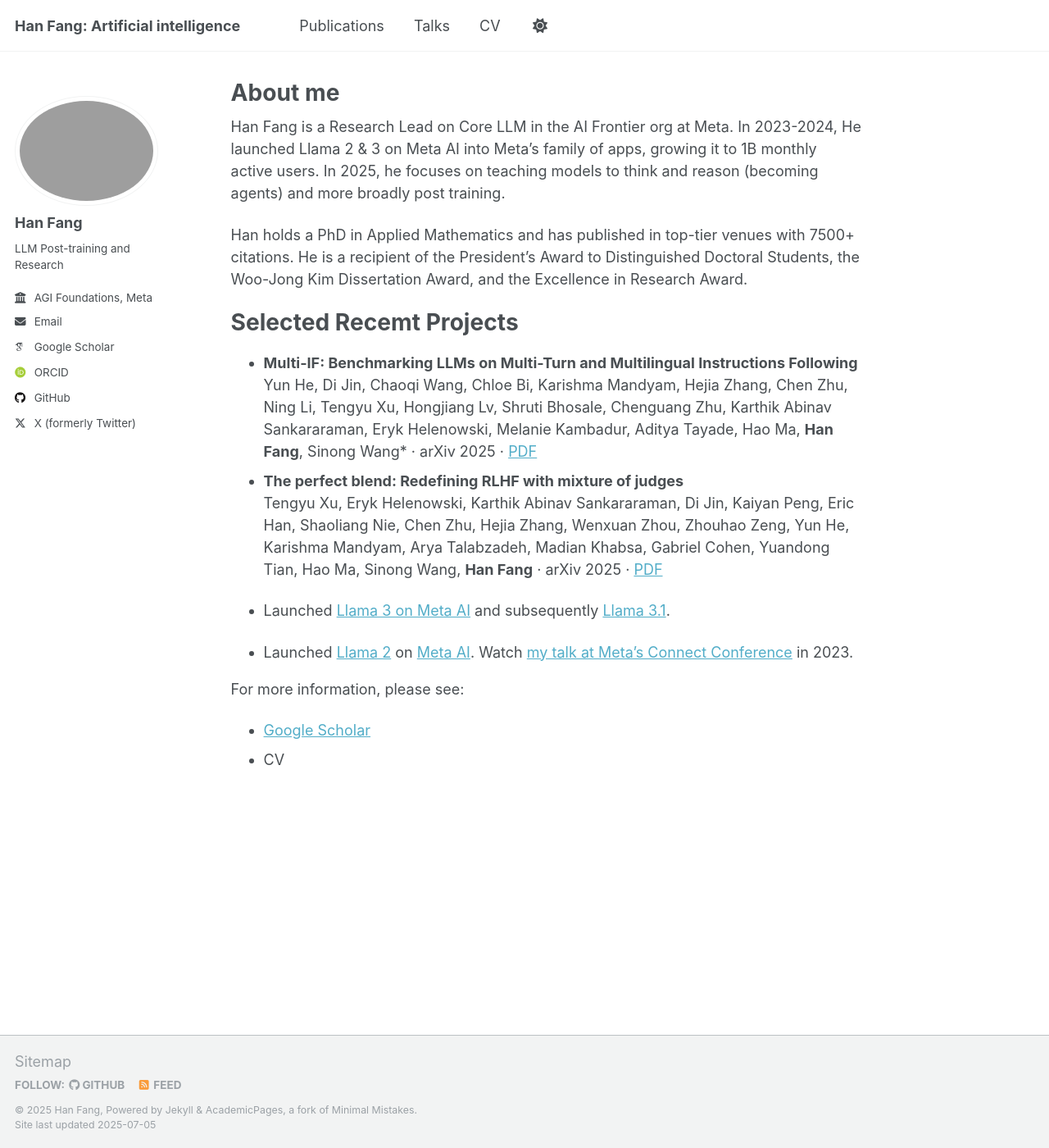
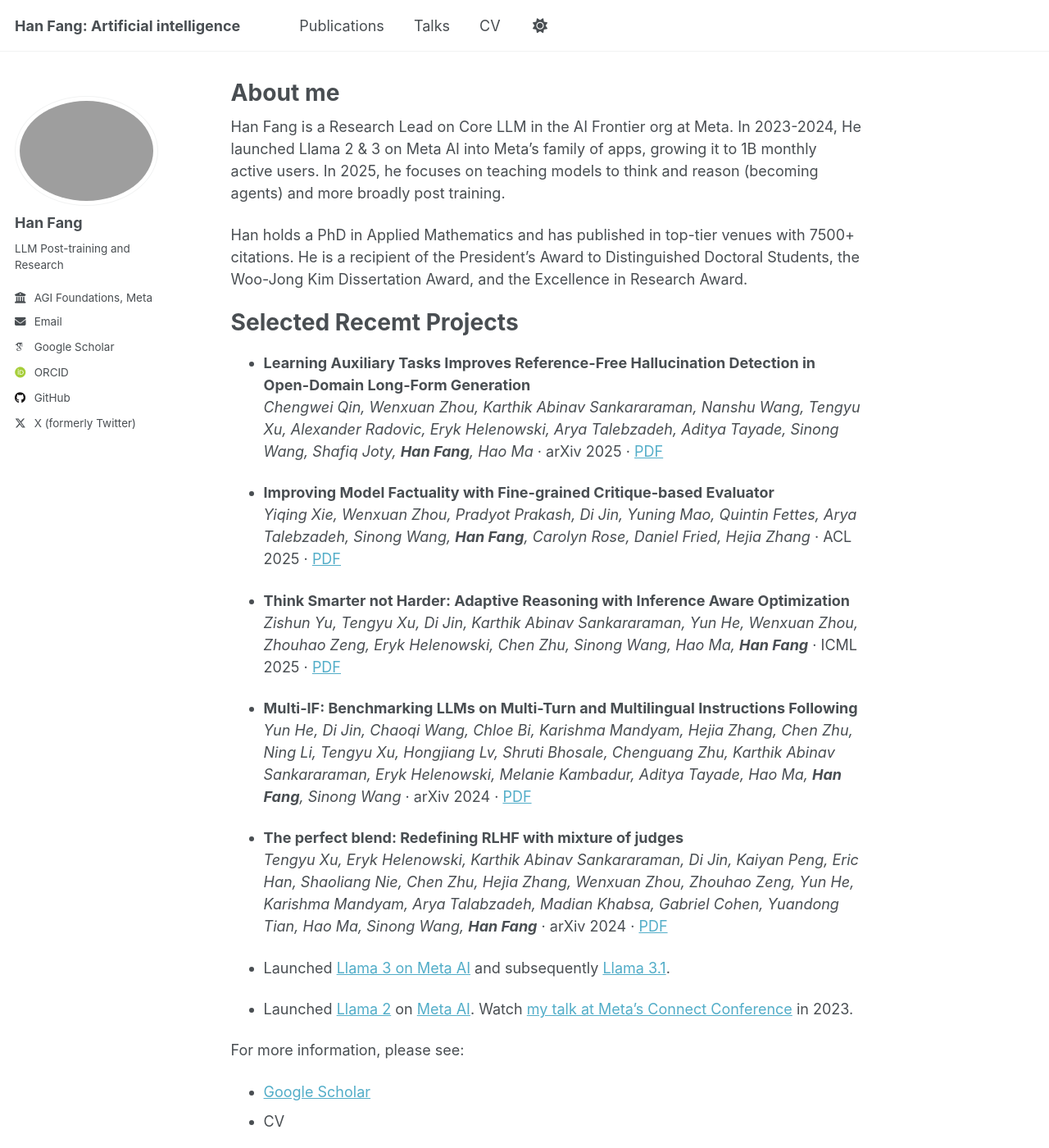
Before and after one commit to hanfang/hanfang.github.io, a Jekyll site: the page built from _pages/about.md, in a window 1280 px wide and 1400 px high. Shown: the whole window at 82% size. Built offline with Jekyll 4.4.1, drawn with Linux system fonts in a browser that asks for light colours; some web fonts are replaced; a script that is not in the unit is left out.

Commit message:
Update about.md

```diff
--- a/_pages/about.md
+++ b/_pages/about.md
@@ -14,10 +14,22 @@
 
 Selected Recemt Projects
 ======
+
+* **Learning Auxiliary Tasks Improves Reference-Free Hallucination Detection in Open-Domain Long-Form Generation**
+  *Chengwei Qin, Wenxuan Zhou, Karthik Abinav Sankararaman, Nanshu Wang, Tengyu Xu, Alexander Radovic, Eryk Helenowski, Arya Talebzadeh, Aditya Tayade, Sinong Wang, Shafiq Joty, **Han Fang**, Hao Ma* · arXiv 2025 · [PDF](https://arxiv.org/abs/2505.12265)
+
+* **Improving Model Factuality with Fine-grained Critique-based Evaluator**
+  *Yiqing Xie, Wenxuan Zhou, Pradyot Prakash, Di Jin, Yuning Mao, Quintin Fettes, Arya Talebzadeh, Sinong Wang, **Han Fang**, Carolyn Rose, Daniel Fried, Hejia Zhang* · ACL 2025 · [PDF](https://arxiv.org/abs/2410.18359)
+
+* **Think Smarter not Harder: Adaptive Reasoning with Inference Aware Optimization**
+  *Zishun Yu, Tengyu Xu, Di Jin, Karthik Abinav Sankararaman, Yun He, Wenxuan Zhou, Zhouhao Zeng, Eryk Helenowski, Chen Zhu, Sinong Wang, Hao Ma, **Han Fang*** · ICML 2025 · [PDF](https://arxiv.org/abs/2501.17974)
+
+
 * **Multi-IF: Benchmarking LLMs on Multi-Turn and Multilingual Instructions Following**
-  Yun He, Di Jin, Chaoqi Wang, Chloe Bi, Karishma Mandyam, Hejia Zhang, Chen Zhu, Ning Li, Tengyu Xu, Hongjiang Lv, Shruti Bhosale, Chenguang Zhu, Karthik Abinav Sankararaman, Eryk Helenowski, Melanie Kambadur, Aditya Tayade, Hao Ma, **Han Fang**, Sinong Wang* · arXiv 2025 · [PDF](https://arxiv.org/abs/2410.15553)
+  *Yun He, Di Jin, Chaoqi Wang, Chloe Bi, Karishma Mandyam, Hejia Zhang, Chen Zhu, Ning Li, Tengyu Xu, Hongjiang Lv, Shruti Bhosale, Chenguang Zhu, Karthik Abinav Sankararaman, Eryk Helenowski, Melanie Kambadur, Aditya Tayade, Hao Ma, **Han Fang**, Sinong Wang* · arXiv 2024 · [PDF](https://arxiv.org/abs/2410.15553)
+
 * **The perfect blend: Redefining RLHF with mixture of judges**
-  Tengyu Xu, Eryk Helenowski, Karthik Abinav Sankararaman, Di Jin, Kaiyan Peng, Eric Han, Shaoliang Nie, Chen Zhu, Hejia Zhang, Wenxuan Zhou, Zhouhao Zeng, Yun He, Karishma Mandyam, Arya Talabzadeh, Madian Khabsa, Gabriel Cohen, Yuandong Tian, Hao Ma, Sinong Wang, **Han Fang** · arXiv 2025 · [PDF](https://arxiv.org/abs/2409.20370)
+  *Tengyu Xu, Eryk Helenowski, Karthik Abinav Sankararaman, Di Jin, Kaiyan Peng, Eric Han, Shaoliang Nie, Chen Zhu, Hejia Zhang, Wenxuan Zhou, Zhouhao Zeng, Yun He, Karishma Mandyam, Arya Talabzadeh, Madian Khabsa, Gabriel Cohen, Yuandong Tian, Hao Ma, Sinong Wang, **Han Fang*** · arXiv 2024 · [PDF](https://arxiv.org/abs/2409.20370)
 
 * Launched [Llama 3 on Meta AI](https://ai.meta.com/blog/meta-llama-3/) and subsequently [Llama 3.1](https://ai.meta.com/blog/meta-llama-3-1/).
 
```
